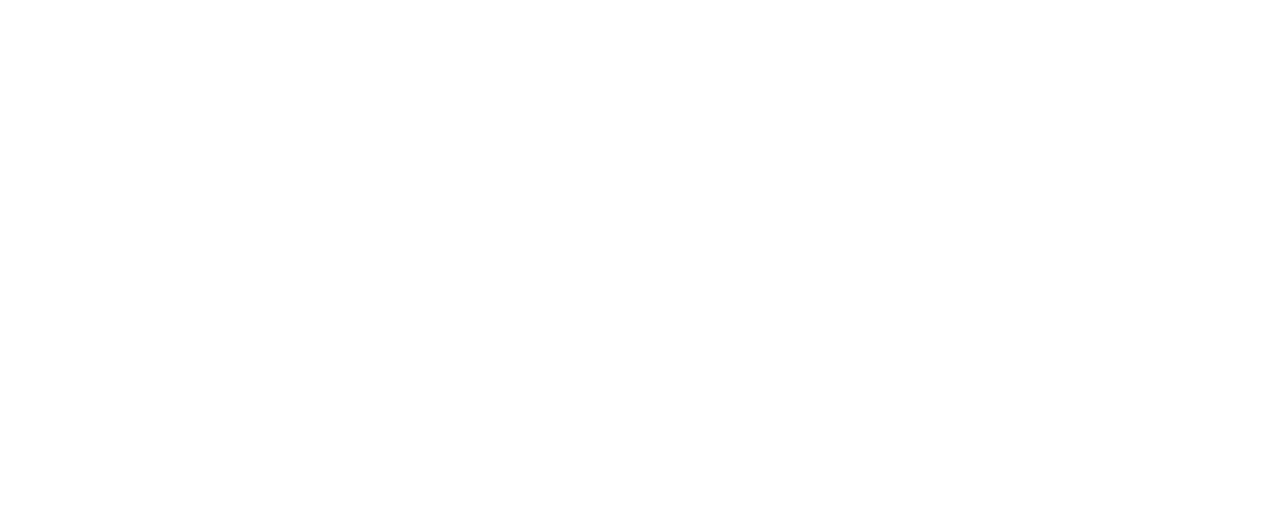
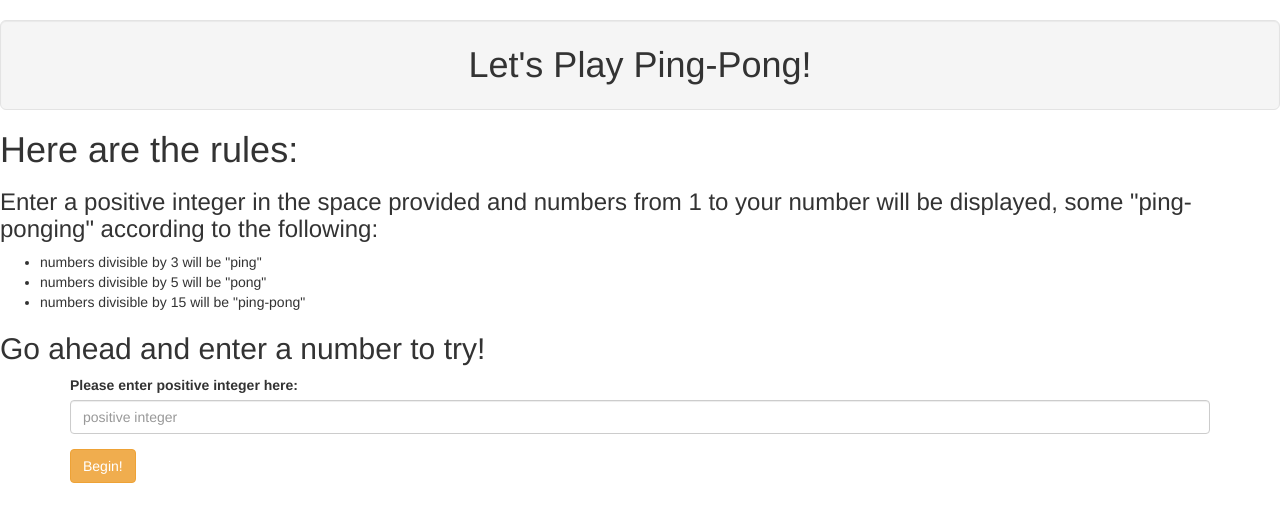
Before and after one commit to avksmit2/visited-places, a plain HTML site: page index.html in a window 1280 px wide. Drawn offline with Linux system fonts and the light colour scheme.

Commit message:
begin the project and build the html.

```diff
--- a/index.html
+++ b/index.html
@@ -2,13 +2,33 @@
 <html>
   <head>
     <meta charset="utf-8">
-    <title></title>
+    <title>Ping Pong</title>
     <link href="css/bootstrap.css" rel="stylesheet">
     <link href="css/styles.css" rel="stylesheet">
     <script src="js/jquery-3.1.0.js"></script>
     <script src="js/scripts.js"></script>
   </head>
   <body>
+    <h1 class = "well well-lg text-center">Let's Play Ping-Pong!</h1>
+    <h1>Here are the rules:</h1>
+    <h3>Enter a positive integer in the space provided and numbers from 1 to your number will be displayed, some "ping-ponging" according to the following:</h3>
+    <ul>
+      <li>numbers divisible by 3 will be "ping"</li>
+      <li>numbers divisible by 5 will be "pong"</li>
+      <li>numbers divisible by 15 will be "ping-pong"</li>
+    </ul>
+    <h2>Go ahead and enter a number to try!</h2>
+    <div class="container">
+      <form>
+        <div class="form-group">
+          <label for="number">Please enter positive integer here: </label>
+          <input id="number" class="form-control" type="text" placeholder="positive integer">
+        </div>
+        <button class="btn btn-warning" type="submit">Begin!</button>
+        <ul id="numberList">
 
+        </ul>
+      </form>
+    </div>
   </body>
 </html>
```
Also changed, not shown: 1 other file.
